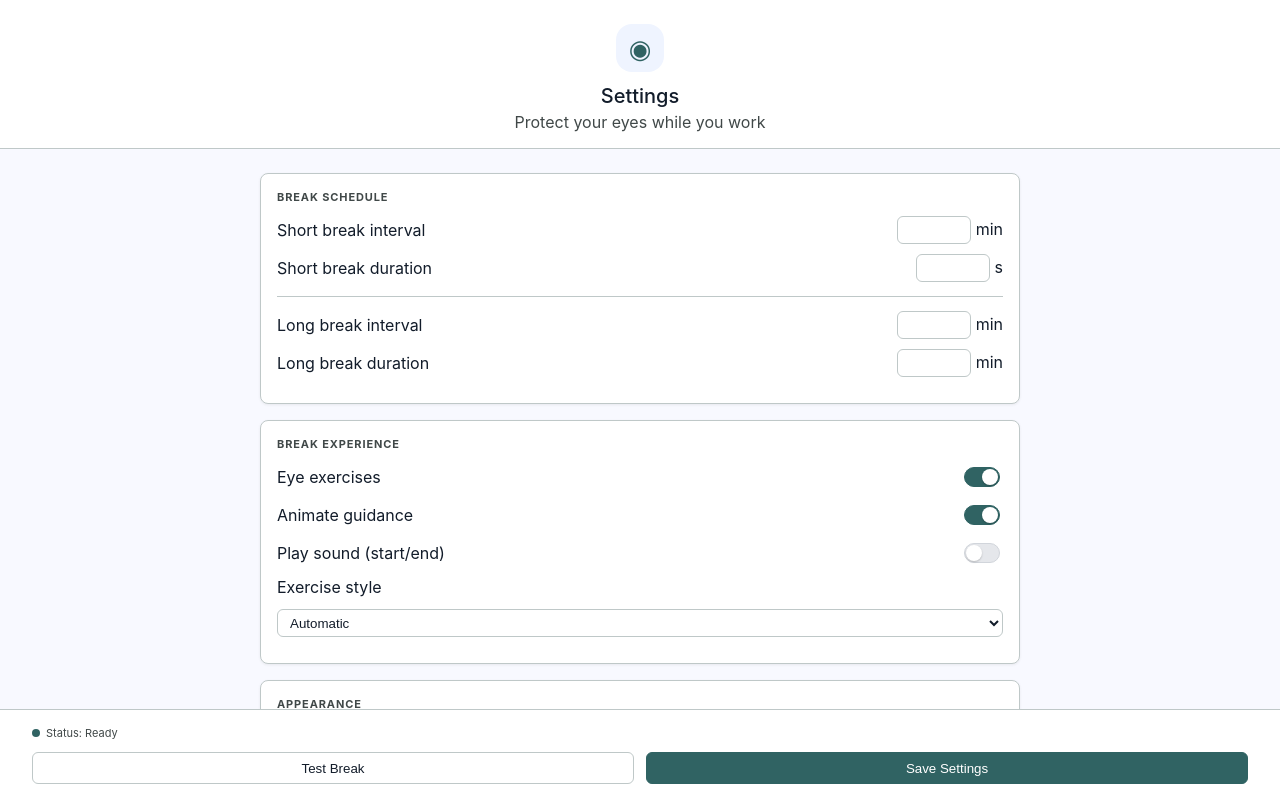
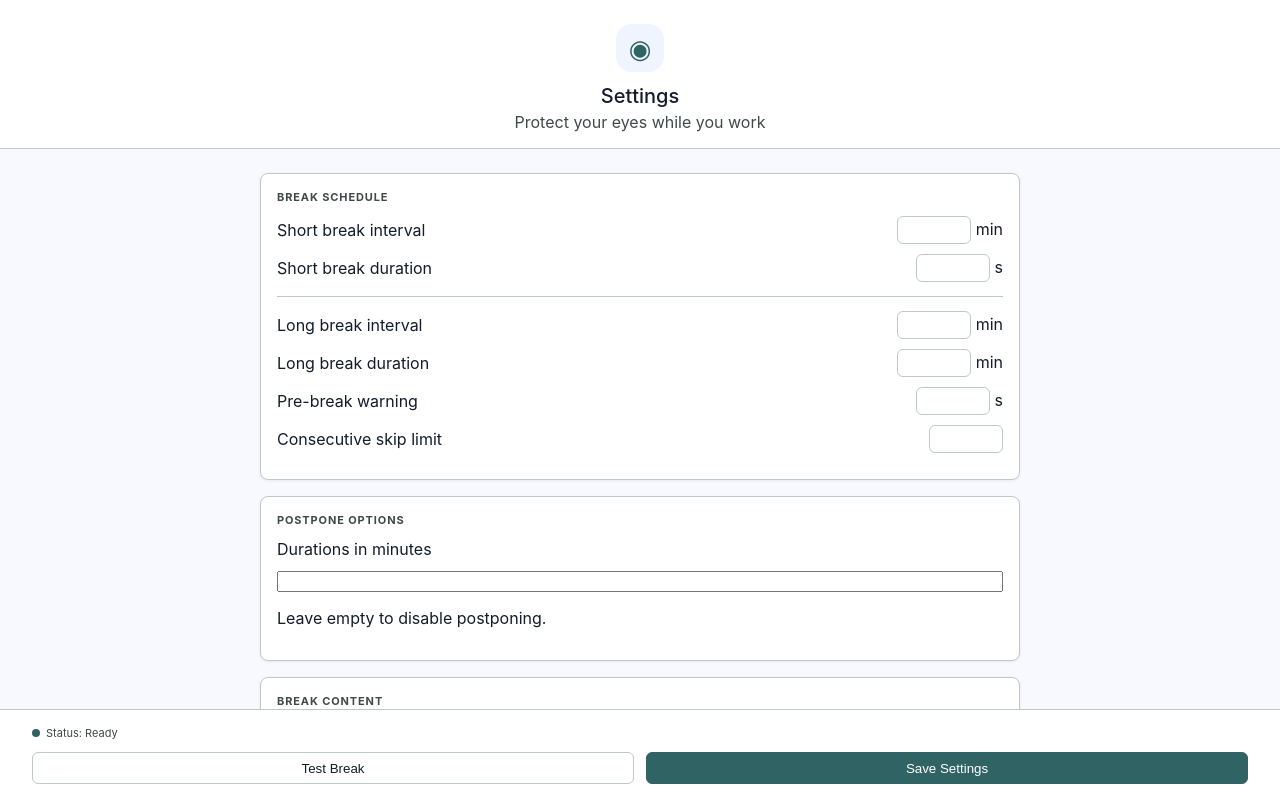
Before and after one commit to JorgeReus/GazeGuard, a Svelte app: page / in a window 1280 px wide. Built offline with nearby package versions, Linux system fonts and the light colour scheme.

Commit message:
feat(settings): expose advanced break controls
Signed-off-by: Jorge Reus <j-g1996@live.com>

```diff
--- a/src/Settings.svelte
+++ b/src/Settings.svelte
@@ -65,6 +65,18 @@
     try { await invoke('update_settings', { settings }); }
     catch (e) { error = String(e); }
   }
+
+  function updateBreakList(key: 'short_breaks' | 'long_breaks', event: Event) {
+    const names = (event.currentTarget as HTMLTextAreaElement).value
+      .split('\n').map((name) => name.trim()).filter(Boolean);
+    updateSetting(key, names.map((name) => ({ name })));
+  }
+
+  function updatePostponeOptions(event: Event) {
+    const durations = (event.currentTarget as HTMLInputElement).value
+      .split(',').map((value) => Number(value.trim())).filter((value) => Number.isFinite(value) && value > 0);
+    updateSetting('postpone_options', durations.map((duration) => ({ duration, unit: 'minutes' })));
+  }
 </script>
 
 <svelte:head><title>GazeGuard Settings</title></svelte:head>
@@ -78,6 +90,16 @@
       <div class="divider"></div>
       <label class="row">Long break interval <span><input type="number" value={settings.long_break_interval ?? ''} onchange={(e) => updateSetting('long_break_interval', Number((e.currentTarget as HTMLInputElement).value))} aria-label="Long break interval"> min</span></label>
       <label class="row">Long break duration <span><input type="number" value={settings.long_break_duration ?? ''} onchange={(e) => updateSetting('long_break_duration', Number((e.currentTarget as HTMLInputElement).value))} aria-label="Long break duration"> min</span></label>
+      <label class="row">Pre-break warning <span><input type="number" value={settings.pre_break_warning_time ?? ''} onchange={(e) => updateSetting('pre_break_warning_time', Number((e.currentTarget as HTMLInputElement).value))} aria-label="Pre-break warning"> s</span></label>
+      <label class="row">Consecutive skip limit <span><input type="number" min="0" value={settings.consecutive_skip_limit ?? ''} onchange={(e) => updateSetting('consecutive_skip_limit', Number((e.currentTarget as HTMLInputElement).value))} aria-label="Consecutive skip limit"></span></label>
+    </section>
+    <section><h2>Postpone options</h2>
+      <label class="row column">Durations in minutes<input type="text" value={(settings.postpone_options ?? []).map((option: any) => option.duration).join(', ')} onchange={updatePostponeOptions} aria-label="Postpone durations"></label>
+      <p class="hint">Leave empty to disable postponing.</p>
+    </section>
+    <section><h2>Break content</h2>
+      <label class="row column">Short breaks<textarea value={(settings.short_breaks ?? []).map((item: any) => item.name).join('\n')} onchange={(event) => updateBreakList('short_breaks', event)} aria-label="Short break exercises"></textarea></label>
+      <label class="row column">Long breaks<textarea value={(settings.long_breaks ?? []).map((item: any) => item.name).join('\n')} onchange={(event) => updateBreakList('long_breaks', event)} aria-label="Long break exercises"></textarea></label>
     </section>
     <section><h2>Break experience</h2>
       {#each toggles.slice(1, 4) as [label, checked]}
@@ -87,6 +109,9 @@
     </section>
     <section><h2>Appearance</h2><label class="row">Theme<select bind:value={theme} onchange={() => { localStorage.setItem('gazeguard-theme', theme); applyTheme(theme); }}><option value="system">Match System</option><option value="light">Light</option><option value="dark">Dark</option></select></label></section>
     <section><h2>Behavior</h2>
+      <label class="row">Random break order<input class="toggle" type="checkbox" checked={settings.random_order === true} onchange={(event) => updateSetting('random_order', (event.currentTarget as HTMLInputElement).checked)} aria-label="Random break order"></label>
+      <label class="row">Strict breaks<input class="toggle" type="checkbox" checked={settings.strict_break === true} onchange={(event) => updateSetting('strict_break', (event.currentTarget as HTMLInputElement).checked)} aria-label="Strict breaks"></label>
+      <label class="row">Log level<select value={settings.log_level ?? 'info'} onchange={(event) => updateSetting('log_level', (event.currentTarget as HTMLSelectElement).value)} aria-label="Log level"><option value="off">Off</option><option value="error">Error</option><option value="warn">Warn</option><option value="info">Info</option><option value="debug">Debug</option><option value="trace">Trace</option></select></label>
       {#each behaviorToggles as [label, key]}
         <label class="row" title={key === 'pause_during_fullscreen' ? 'Coming soon' : undefined}>
           {label}{key === 'pause_during_fullscreen' ? ' (Coming soon)' : ''}
```
Also changed, not shown: .superpowers/sdd/2026-08-18-behavior-settings/task-1-report.md (deleted), .superpowers/sdd/2026-08-18-behavior-settings/task-2-report.md (deleted), 1 other file (tests, documents, lock files or other folders).
